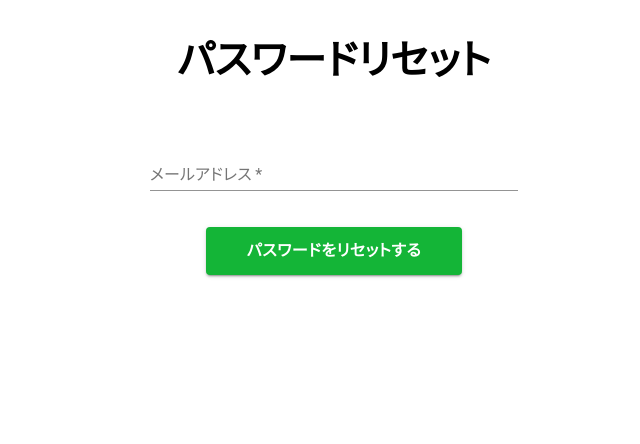
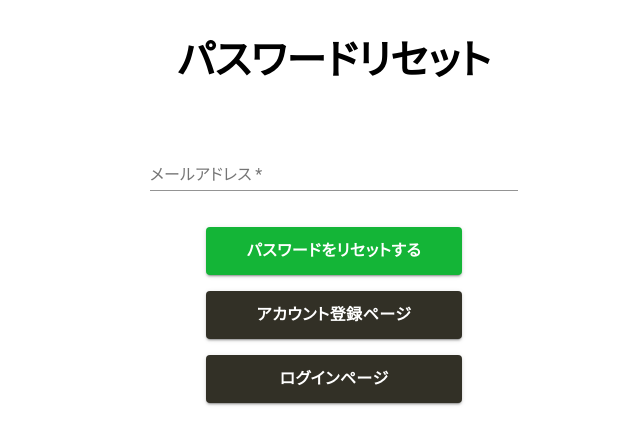
Before and after one commit to takumin0423/react-ec-app, a React (Create React App) app: page /reset in a window 1280 px wide. Shown: the top 444 px of the page, without its empty margins (306-946 px from the left). Built offline with nearby package versions, Linux system fonts and the light colour scheme.

Commit message:
SecondaryButton作成、パスワードリセットページ実装

```diff
--- /dev/null
+++ b/src/components/generic/SecondaryButton.jsx
@@ -0,0 +1,30 @@
+import React from 'react';
+import Button from '@material-ui/core/Button';
+import {makeStyles} from '@material-ui/styles';
+
+const useStyles = makeStyles({
+  'button': {
+    backgroundColor: '#323026',
+    color: '#ffffff',
+    fontSize: 16,
+    height: 48,
+    marginBottom: 16,
+    width: 256,
+    fontWeight: 'bold',
+  },
+});
+
+const SecondaryButton = (props) => {
+  const classes = useStyles();
+
+  return (
+      <Button
+          className={classes.button}
+          variant="contained"
+          onClick={() => props.onClick()}>
+        {props.label}
+      </Button>
+  );
+};
+
+export default SecondaryButton;
--- a/src/pages/PasswordReset.jsx
+++ b/src/pages/PasswordReset.jsx
@@ -2,6 +2,8 @@ import React, {useCallback, useState} from 'react';
 import {PrimaryButton, TextInput} from '../components/generic';
 import {resetPassword} from '../reducks/users/operations';
 import {useDispatch} from 'react-redux';
+import {push} from 'connected-react-router'
+import SecondaryButton from '../components/generic/SecondaryButton';
 
 const PasswordReset = () => {
   const dispatch = useDispatch();
@@ -38,6 +40,14 @@ const PasswordReset = () => {
               label={'パスワードをリセットする'}
               onClick={() => dispatch(resetPassword(email))}
           />
+          <SecondaryButton
+              label={'アカウント登録ページ'}
+              onClick={() => dispatch(push('/signup'))}
+          />
+          <SecondaryButton
+              label={'ログインページ'}
+              onClick={() => dispatch(push('/signin'))}
+          />
         </div>
       </div>
   );
--- a/src/pages/SignIn.jsx
+++ b/src/pages/SignIn.jsx
@@ -2,6 +2,8 @@ import React, {useCallback, useState} from 'react';
 import {PrimaryButton, TextInput} from '../components/generic';
 import {signIn} from '../reducks/users/operations';
 import {useDispatch} from 'react-redux';
+import {push} from 'connected-react-router';
+import SecondaryButton from '../components/generic/SecondaryButton';
 
 const SignIn = () => {
   const dispatch = useDispatch();
@@ -54,6 +56,14 @@ const SignIn = () => {
               label={'ログイン'}
               onClick={() => dispatch(signIn(email, password))}
           />
+          <SecondaryButton
+              label={'アカウント登録ページ'}
+              onClick={() => dispatch(push('/signup'))}
+          />
+          <SecondaryButton
+              label={'パスワードリセットページ'}
+              onClick={() => dispatch(push('/reset'))}
+          />
         </div>
       </div>
   );
--- a/src/pages/SignUp.jsx
+++ b/src/pages/SignUp.jsx
@@ -2,6 +2,8 @@ import React, {useCallback, useState} from 'react';
 import {PrimaryButton, TextInput} from '../components/generic';
 import {signUp} from '../reducks/users/operations';
 import {useDispatch} from 'react-redux';
+import SecondaryButton from '../components/generic/SecondaryButton';
+import {push} from 'connected-react-router';
 
 const SignUp = () => {
   const dispatch = useDispatch();
@@ -86,6 +88,14 @@ const SignUp = () => {
               label={'アカウントを登録する'}
               onClick={() => dispatch(signUp(userName, email, password, confirmPassword))}
           />
+          <SecondaryButton
+            label={'ログインページ'}
+            onClick={() => dispatch(push('/signin'))}
+          />
+          <SecondaryButton
+              label={'パスワードリセットページ'}
+              onClick={() => dispatch(push('/reset'))}
+          />
         </div>
       </div>
   );
```
